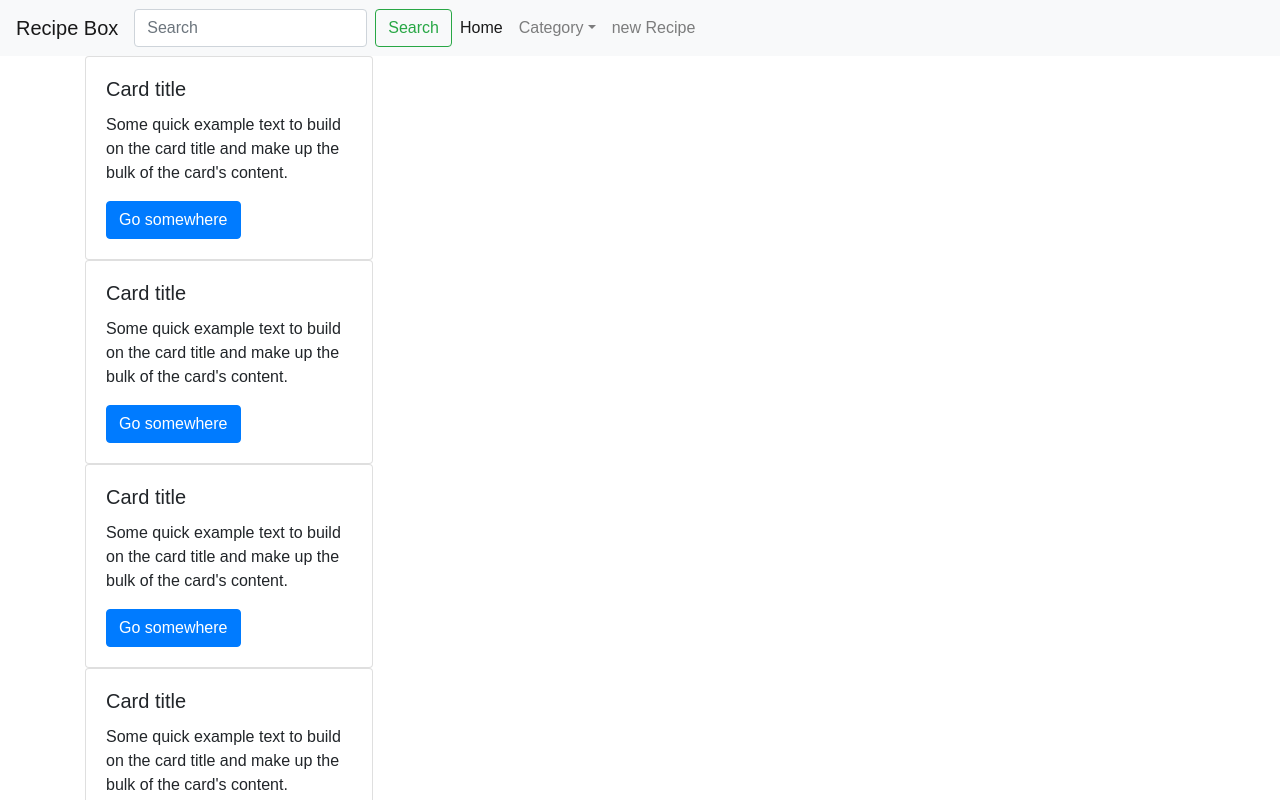
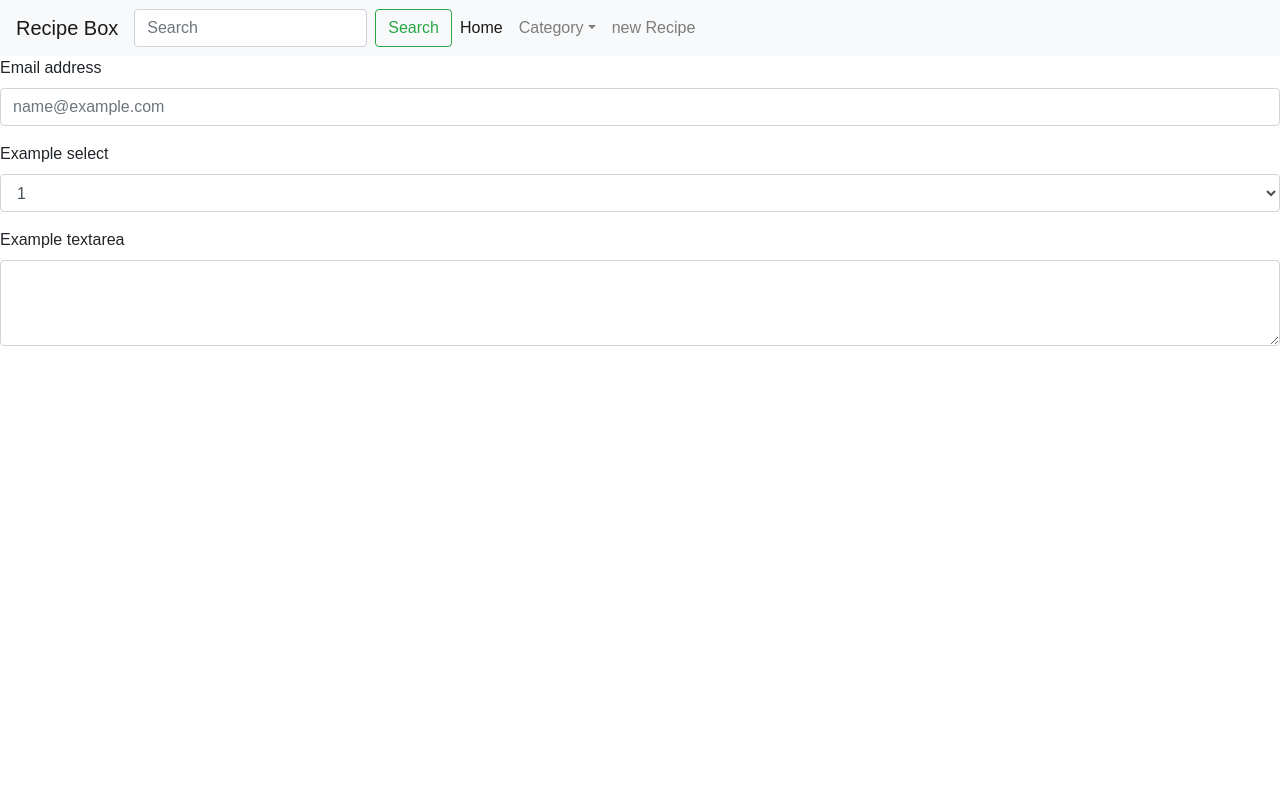
Before and after one commit to dallinmajor/MyRecipeBox, a React (Create React App) app in the folder client/: page / in a window 1280 px wide. Shown: the top 800 px of the page. Built offline with nearby package versions, Linux system fonts and the light colour scheme.

Commit message:
recipeform

```diff
--- a/client/src/App.js
+++ b/client/src/App.js
@@ -2,13 +2,15 @@ import React, { Component } from 'react';
 import Page from './containers/page';
 import Navbar from './components/navbar';
 import Card from './components/card';
+import RecipeForm from './containers/recipeForm';
 
 export default class App extends Component {
   render() {
     return (
       <div>
         <Navbar />
-        <div className='container'>
+        <RecipeForm/>
+        {/* <div className='container'>
           <Card />
           <Card />
           <Card />
@@ -17,7 +19,7 @@ export default class App extends Component {
           <Card />
           <Card />
           <Card />
-        </div>
+        </div> */}
       </div>
     );
   }
--- /dev/null
+++ b/client/src/containers/recipeForm.js
@@ -0,0 +1,55 @@
+import React, { Component } from 'react';
+// import { connect } from 'react-redux';
+// import { setUser } from '../store/actions';
+// import { bindActionCreators } from 'redux';
+
+
+class RecipeForm extends Component {
+
+    handleSetUser = (username) => {
+        API.User.validate(username)
+            .then(res => this.props.setUser(res.data[0]));
+    }
+
+    render() {
+        return (
+            <div>
+                <form>
+                    <div class="form-group">
+                        <label for="exampleFormControlInput1">Email address</label>
+                        <input type="email" class="form-control" id="exampleFormControlInput1" placeholder="name@example.com" />
+                    </div>
+                    <div class="form-group">
+                        <label for="exampleFormControlSelect1">Example select</label>
+                        <select class="form-control" id="exampleFormControlSelect1">
+                            <option>1</option>
+                            <option>2</option>
+                            <option>3</option>
+                            <option>4</option>
+                            <option>5</option>
+                        </select>
+                    </div>
+                    <div class="form-group">
+                        <label for="exampleFormControlTextarea1">Example textarea</label>
+                        <textarea class="form-control" id="exampleFormControlTextarea1" rows="3"></textarea>
+                    </div>
+                </form>
+            </div>
+        )
+    }
+}
+
+// const mapStateToProps = (state) => {
+//     return {
+//         user: state.user
+//     }
+// }
+
+// const mapDispatchToProps = (dispatch) => {
+
+//     return bindActionCreators({ setUser: setUser }, dispatch);
+// }
+
+// export default connect(mapStateToProps, mapDispatchToProps)(Page);
+
+export default RecipeForm
```
